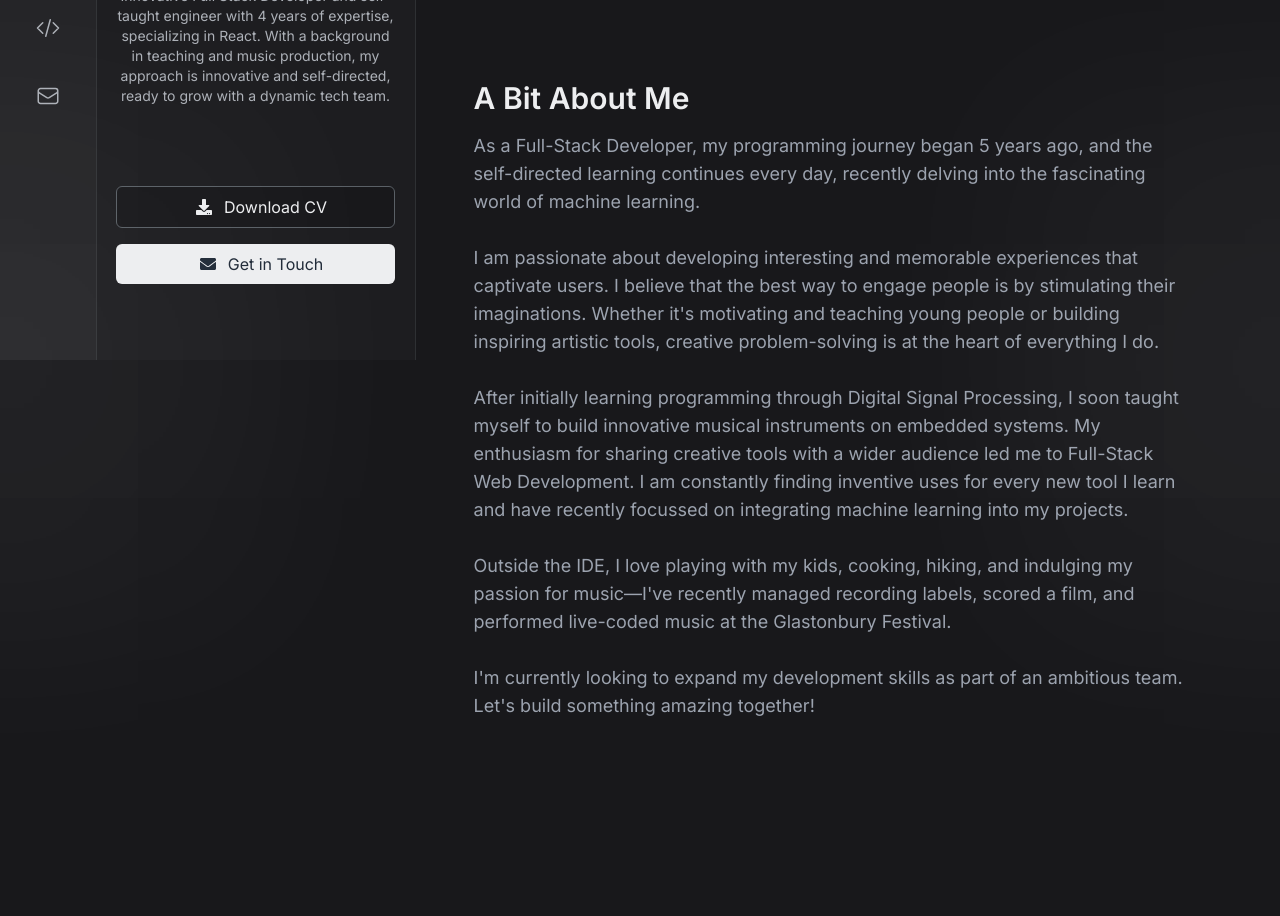
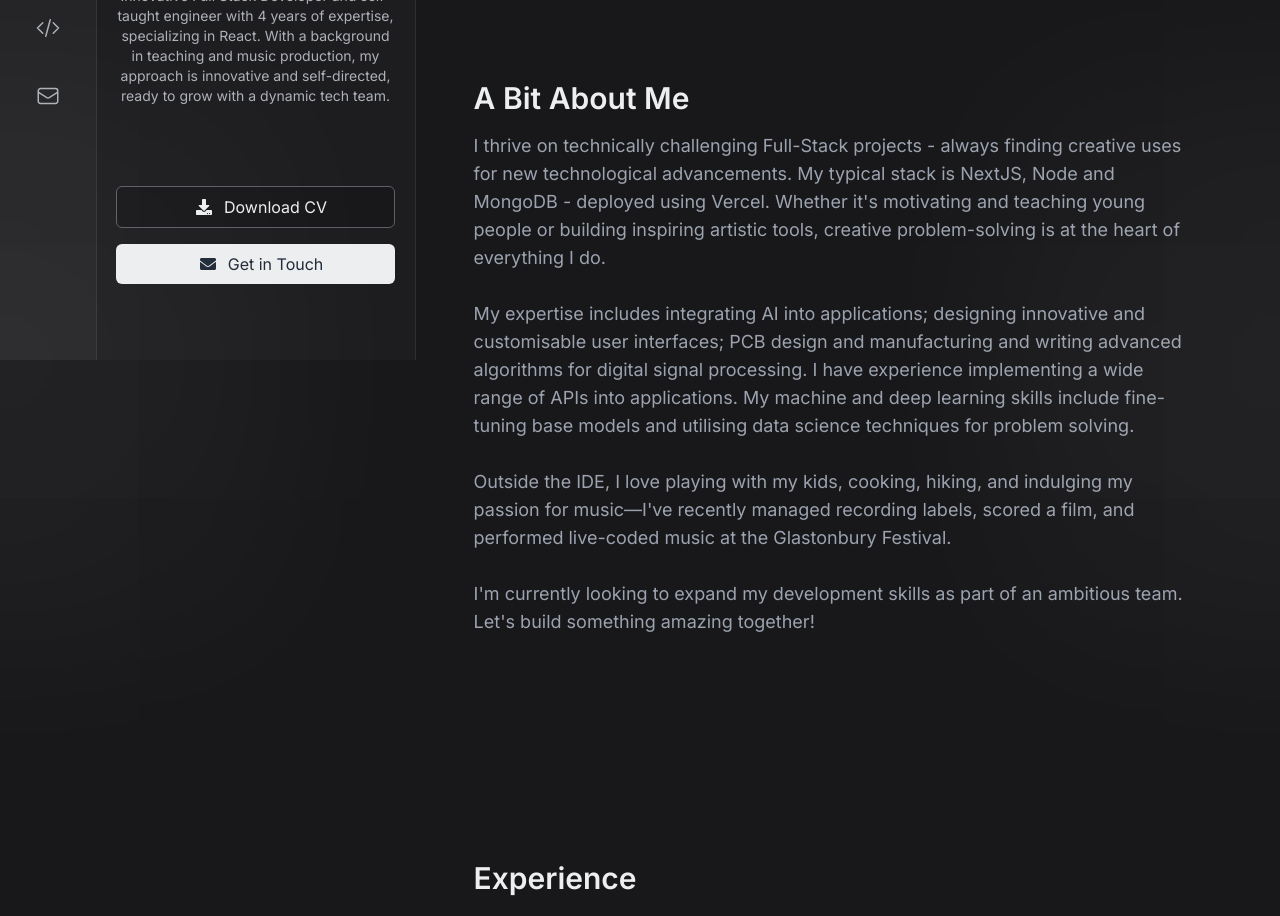
Before and after one commit to sam-schorb/portfolio, a Next.js app: page / in a window 1280 px wide. Shown: the part 440-1356 px from the top of the page. Built offline with nearby package versions, Linux system fonts and the light colour scheme.

Commit message:
changed profile

```diff
--- a/app/components/Profile.tsx
+++ b/app/components/Profile.tsx
@@ -18,11 +18,9 @@ export default function Profile() {
                 <span className="font-bold text-textPink">Sam Schorb</span></h1>
                 <h2 className="text-3xl font-semibold text-customWhite mt-16 lg:mt-60">A Bit About Me</h2>
                 <p className="text-lg text-gray-400 mt-4">
-                    As a Full-Stack Developer, my programming journey began 5 years ago, and the self-directed learning continues every day, recently delving into the fascinating world of machine learning.
+                    I thrive on technically challenging Full-Stack projects - always finding creative uses for new technological advancements. My typical stack is NextJS, Node and MongoDB - deployed using Vercel. Whether it&apos;s motivating and teaching young people or building inspiring artistic tools, creative problem-solving is at the heart of everything I do.
                     <br/><br/>
-                    I am passionate about developing interesting and memorable experiences that captivate users. I believe that the best way to engage people is by stimulating their imaginations. Whether it&apos;s motivating and teaching young people or building inspiring artistic tools, creative problem-solving is at the heart of everything I do.
-                    <br/><br/>
-                    After initially learning programming through Digital Signal Processing, I soon taught myself to build innovative musical instruments on embedded systems. My enthusiasm for sharing creative tools with a wider audience led me to Full-Stack Web Development. I am constantly finding inventive uses for every new tool I learn and have recently focussed on integrating machine learning into my projects.
+                    My expertise includes integrating AI into applications; designing innovative and customisable user interfaces; PCB design and manufacturing and writing advanced algorithms for digital signal processing. I have experience implementing a wide range of APIs into applications. My machine and deep learning skills include fine-tuning base models and utilising data science techniques for problem solving.
                     <br/><br/>
                     Outside the IDE, I love playing with my kids, cooking, hiking, and indulging my passion for music—I&apos;ve recently managed recording labels, scored a film, and performed live-coded music at the Glastonbury Festival.
                     <br/><br/>
--- a/app/page.tsx
+++ b/app/page.tsx
@@ -62,16 +62,19 @@ export default function Home() {
     };
   }, [activeSection]);
 
+  useEffect(() => {
+    document.title = 'Sam Schorb';
+  }, []);
+
   return (
     <React.StrictMode>
       <div className="min-h-screen flex">
         <Head>
-          <title>Sam Schorb - Full Stack Developer</title>
-          <link rel="icon" href="/clamicon1.png" />
+          <title>Sam Schorb</title>
         </Head>
         <div className="relative w-full">
           <IconBar scrollToSection={scrollToSection} activeSection={activeSection} />
-          <LinksBar scrollToSection={scrollToSection}/>
+          <LinksBar scrollToSection={scrollToSection} />
           <MainContent
             aboutRef={aboutRef}
             experienceRef={experienceRef}
```
